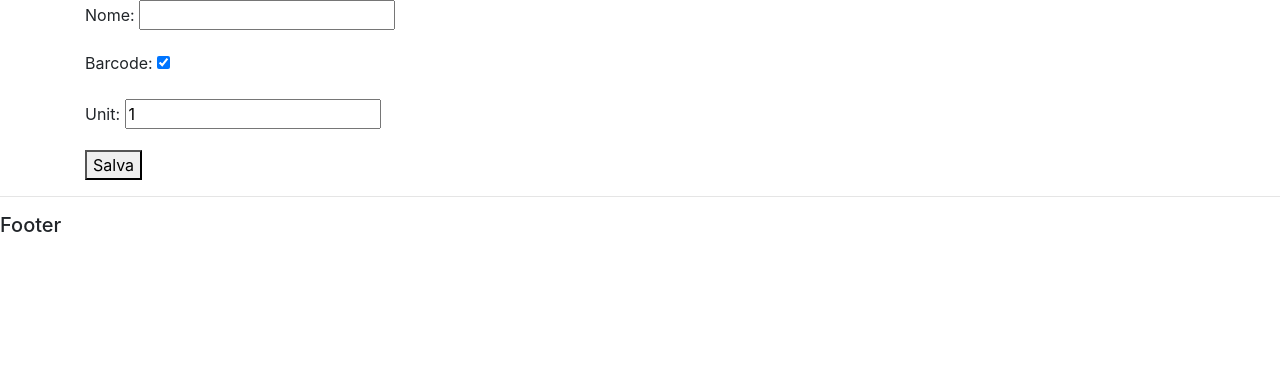
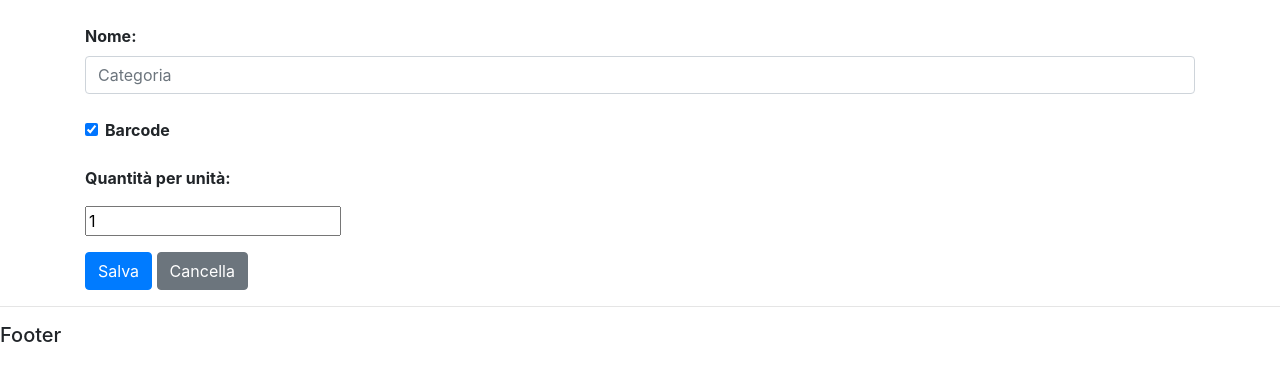
Before and after one commit to LucioPg/RIS, a Django app: page /categorie/create in a window 1280 px wide. Shown: the part 56-437 px from the top of the page. Run offline with Django 3.2, Linux system fonts and the light colour scheme; some libraries are stand-ins or nearby versions.

Commit message:
form creazione categoria v2

```diff
--- a/main/templates/main/categorie_create.html
+++ b/main/templates/main/categorie_create.html
@@ -1,11 +1,34 @@
 {%  extends 'main/base.html' %}
 {% block title %} Creazione nuova categoria {% endblock %}
 {% block content %}
+    <br>
     <div class="container">
         <form method="post" action="/categorie/create">
         {% csrf_token %}
-        {{ form.as_p }}
-        <button type="submit", name="SalvaCategoria">Salva</button>
+          <div class="form-row">
+            <div class="col">
+              <label for="nomecategoria"><strong>Nome:</strong></label>
+              <input id="name" name="name" type="text" class="form-control" placeholder="Categoria">
+            </div>
+          </div>
+          <br>
+          <div class="form-group">
+            <div class="form-check">
+              <input class="form-check-input" type="checkbox" id="barcode" name="barcode" checked="checked">
+              <label class="form-check-label" for="barcode">
+                  <strong> Barcode</strong>
+              </label>
+            </div>
+            <br>
+            <p><strong>Quantità per unità:</strong>
+                <div class="spinbox" id="mySpinbox">
+                <input type="number" name="unit" value="1" class="vIntegerField" required id="unit" min="1">
+                </div>
+            </p>
+
+          </div>
+        <button class="btn btn-primary" type="submit", name="SalvaCategoria">Salva</button>
+        <button class="btn btn-secondary" type="clear", name="Cancella">Cancella</button>
         </form>
     </div>
 
--- a/main/views.py
+++ b/main/views.py
@@ -20,6 +20,7 @@ def categorie(request):
 def categorie_create(request):
     if request.method == "POST":
         form = CreaCategoria(request.POST)
+        print(request.POST)
         if form.is_valid():
             name = form.cleaned_data["name"]
             unit = form.cleaned_data["unit"]
```
